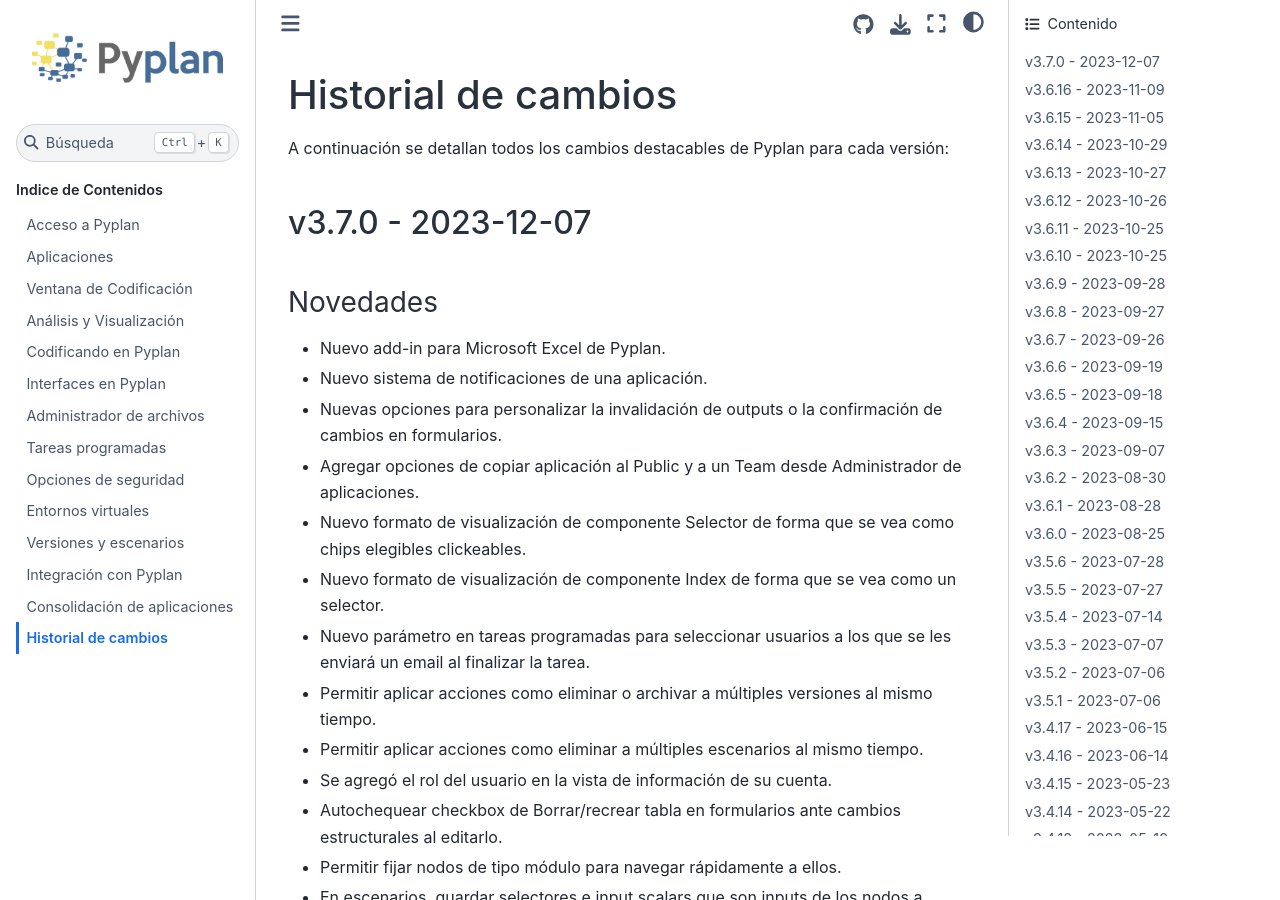
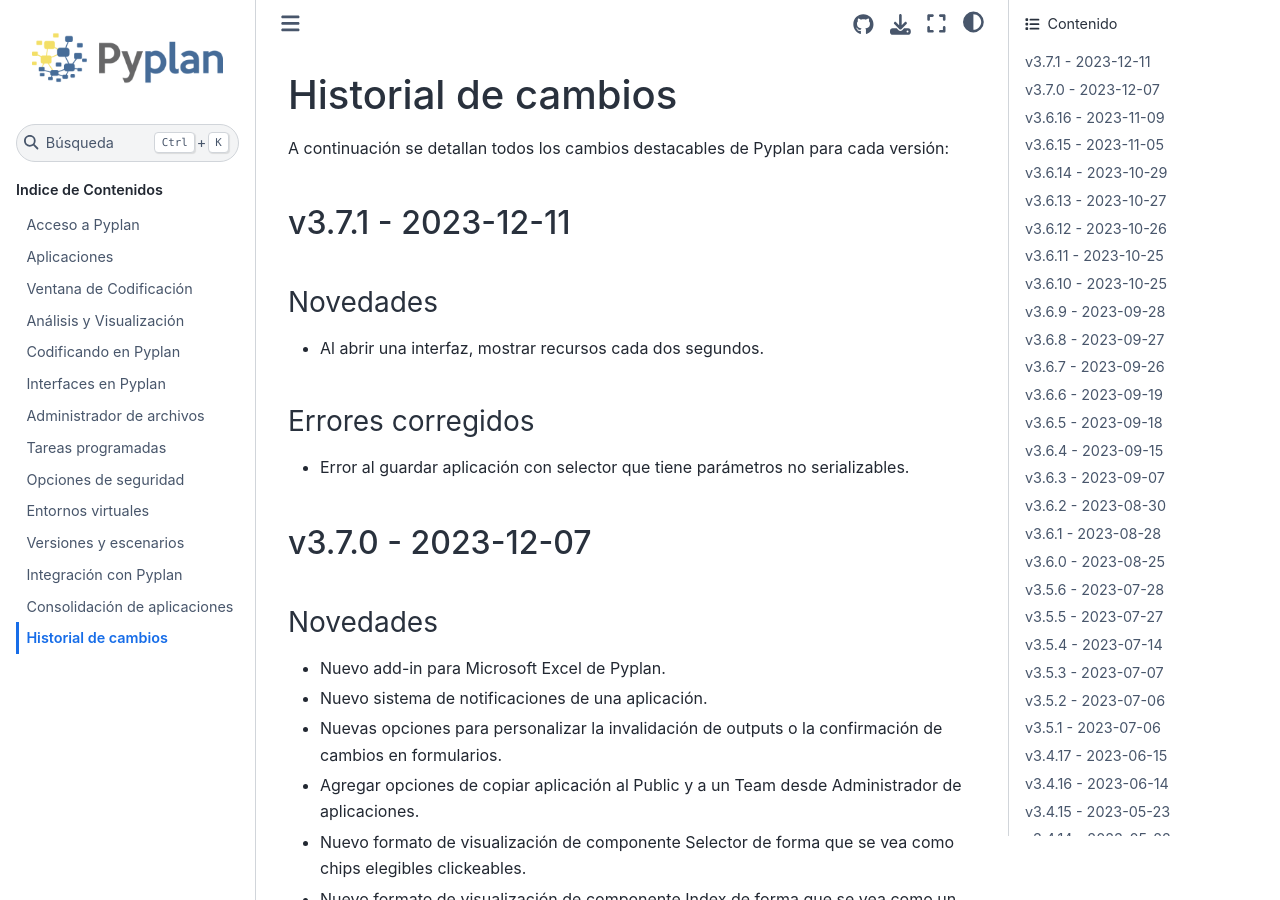
Before and after one commit to pyplan/pyplan, a Sphinx documentation site: the page built from docs/99_change_log/index.rst, in a window 1280 px wide and 900 px high. Built offline with Sphinx 7.4.7 and the Sphinx Book theme 1.1.4, drawn with Linux system fonts in a browser that asks for light colours.

Commit message:
changelog v3.7.1

```diff
--- a/docs/99_change_log/index.rst
+++ b/docs/99_change_log/index.rst
@@ -2,6 +2,22 @@
 ====================
 
 A continuación se detallan todos los cambios destacables de Pyplan para cada versión:
+
+v3.7.1 - 2023-12-11
+-------------------
+
+---------
+Novedades
+---------
+
+- Al abrir una interfaz, mostrar recursos cada dos segundos.
+
+------------------
+Errores corregidos
+------------------
+
+- Error al guardar aplicación con selector que tiene parámetros no serializables.
+
 
 v3.7.0 - 2023-12-07
 -------------------
```
Also changed, not shown: 1 other file.
